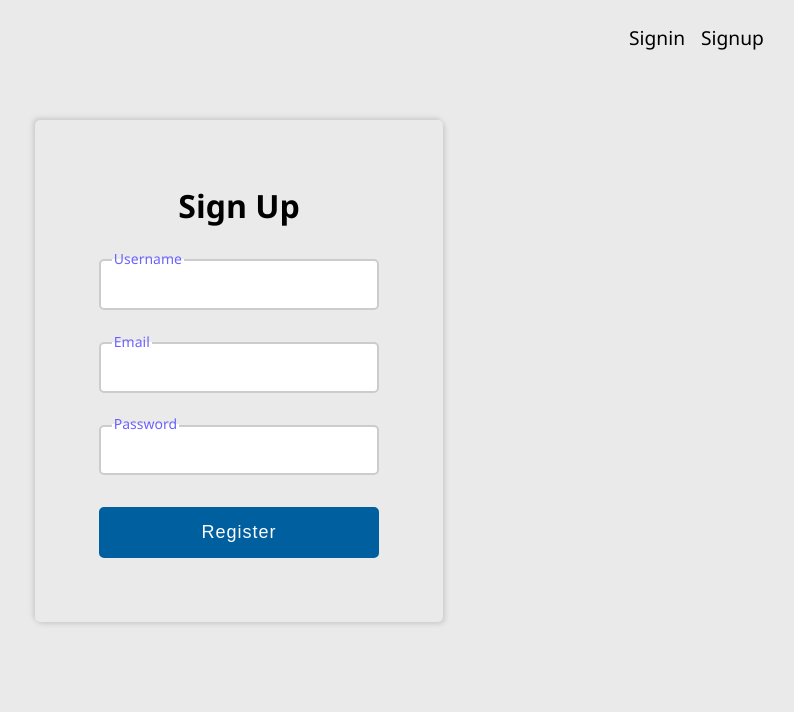
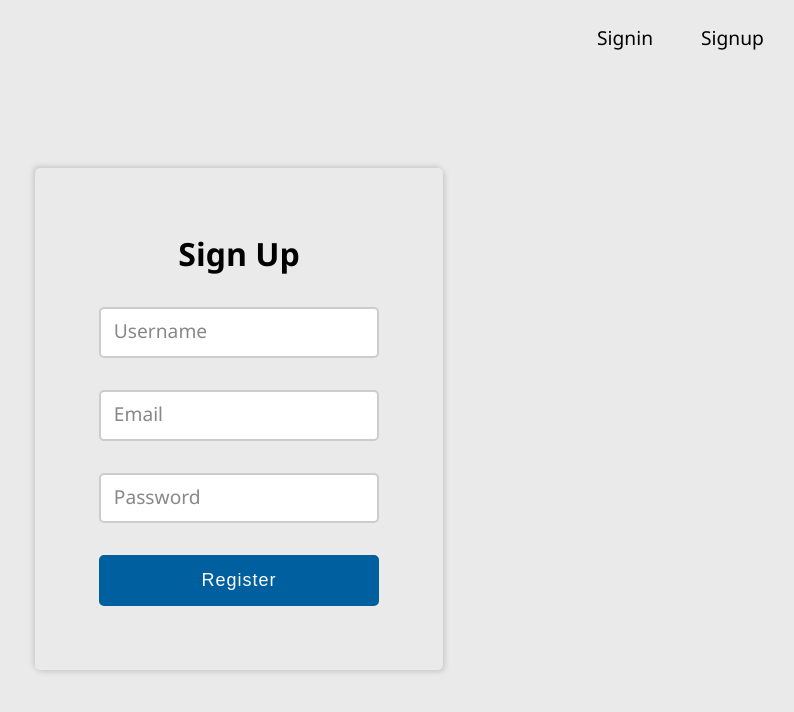
Before and after one commit to Usman-Ubaid/user-auth, a React (Vite) app in the folder frontend/: page /signup in a window 1280 px wide. Shown: the top 712 px of the page, without its empty margins (401-1195 px from the left). Built offline with nearby package versions, Linux system fonts and the light colour scheme; the HTML template or start-up script is replaced by a standard one.

Commit message:
refactor: minor CSS change

```diff
--- a/frontend/src/App.css
+++ b/frontend/src/App.css
@@ -28,13 +28,14 @@ a:hover {
 
 .primary-nav {
   padding: 1.5rem 9% 0 0;
+  margin-bottom: 3rem;
 }
 
 .navbar-list {
   display: flex;
   justify-content: flex-end;
   align-items: center;
-  gap: 1rem;
+  gap: 3rem;
 }
 
 /* FORM  */
--- a/frontend/src/components/formComponents/LabelInput.tsx
+++ b/frontend/src/components/formComponents/LabelInput.tsx
@@ -7,8 +7,8 @@ type LabelInputProps = {
 const LabelInput = ({ label, name, id }: LabelInputProps) => {
   return (
     <div className="input-wrapper">
-      <input type="text" name={name} id={id} />
-      <label className="label">{label}</label>
+      <input type="text" name={name} id={id} placeholder={label} />
+      <label htmlFor={name}>{label}</label>
     </div>
   );
 };
```
